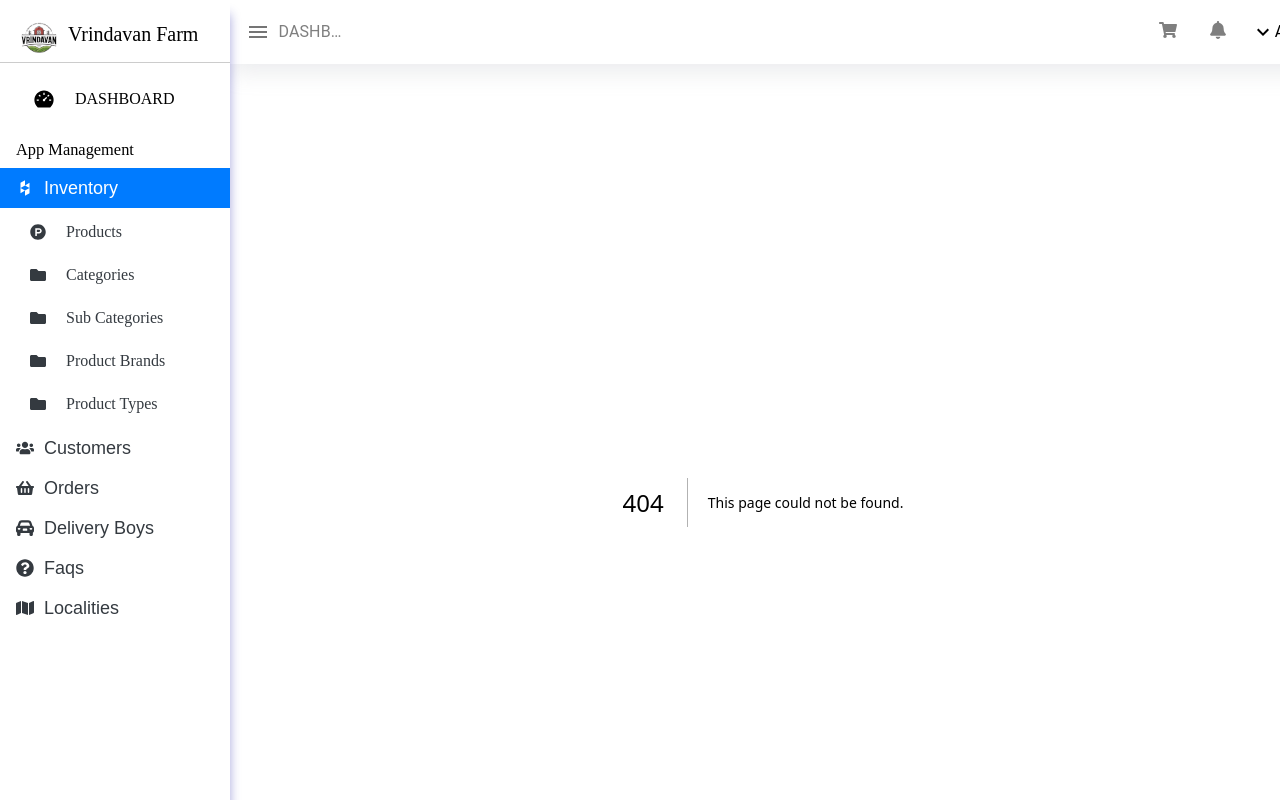
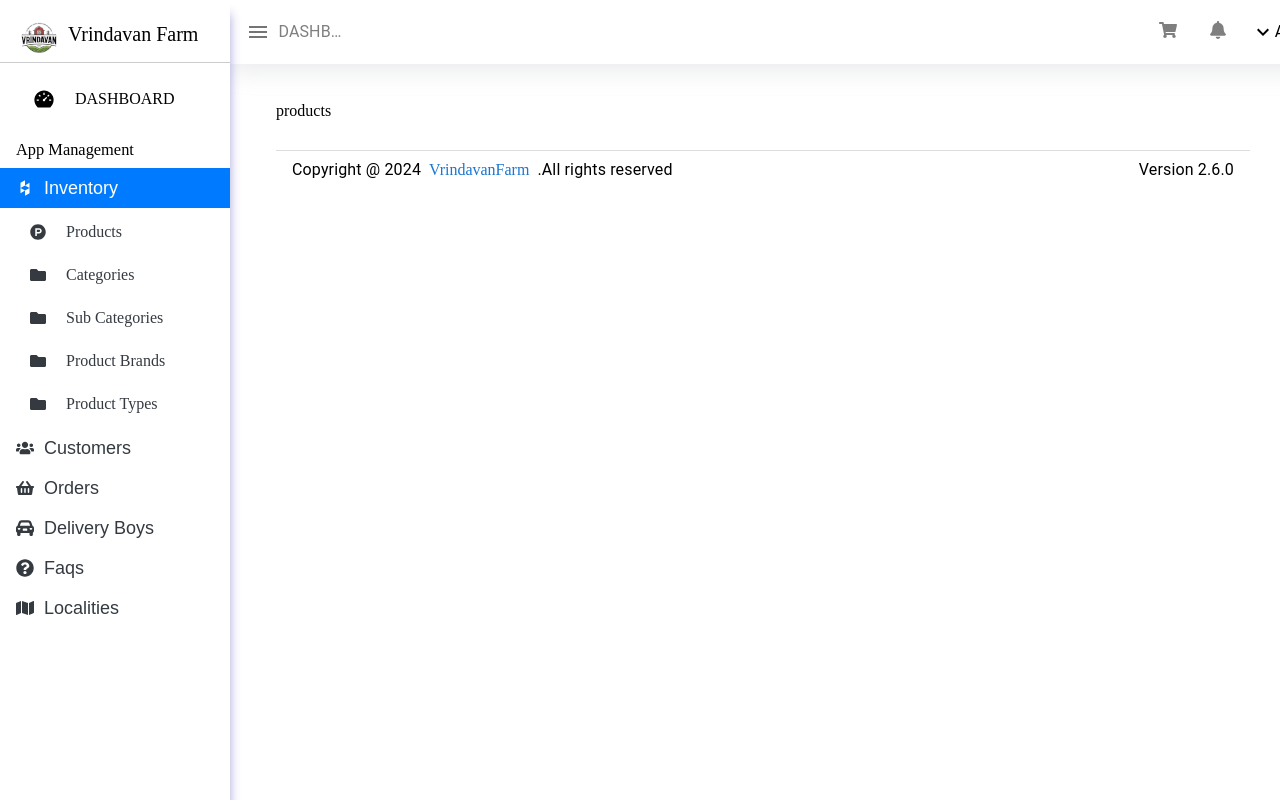
Before and after one commit to Sanjaygen/Vrindavan-frontend, a Next.js app: page /products in a window 1280 px wide. Before the commit this address had no page. Shown: the top 800 px of the page. Built offline with nearby package versions, Linux system fonts and the light colour scheme.

Commit message:
fix react query

```diff
--- a/package.json
+++ b/package.json
@@ -14,6 +14,7 @@
     "@mui/icons-material": "^6.1.0",
     "@mui/material": "^6.1.0",
     "@tanstack/react-query": "^5.56.2",
+    "@tanstack/react-query-devtools": "^5.56.2",
     "@types/styled-components": "^5.1.34",
     "next": "14.2.12",
     "react": "^18",
--- /dev/null
+++ b/src/app/products/page.tsx
@@ -0,0 +1,11 @@
+
+import ProductComponent from '@/page-component/inventory/products/Product'
+import React from 'react'
+
+const ProductPage = () => {
+  return (
+    <div><ProductComponent/> </div>
+  )
+}
+
+export default ProductPage
--- /dev/null
+++ b/src/page-component/inventory/products/Product.tsx
@@ -0,0 +1,7 @@
+import React from "react";
+
+const ProductComponent = () => {
+  return <div>products</div>;
+};
+
+export default ProductComponent;
```
Also changed, not shown: 1 other file (tests, documents, lock files or other folders).
